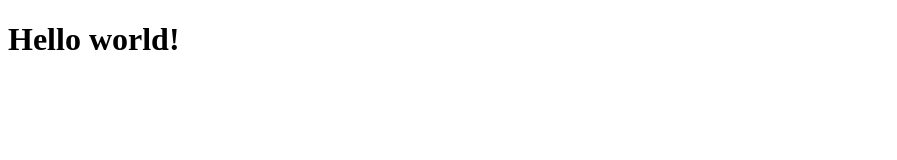
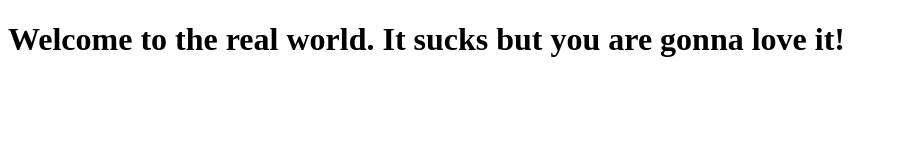
Before and after one commit to Rakshitaaaa/test, a plain HTML site: page site/index.html in a window 1280 px wide. Shown: the whole page, without its empty margins (0-897 px from the left). Drawn offline with Linux system fonts and the light colour scheme.

Commit message:
My first page.

```diff
--- a/site/index.html
+++ b/site/index.html
@@ -4,6 +4,6 @@
         <title>Hello!</title>
     </head>
     <body>
-        <h1>Hello world!</h1>
+        <h1>Welcome to the real world. It sucks but you are gonna love it!</h1>
     </body>
 </html>
```
